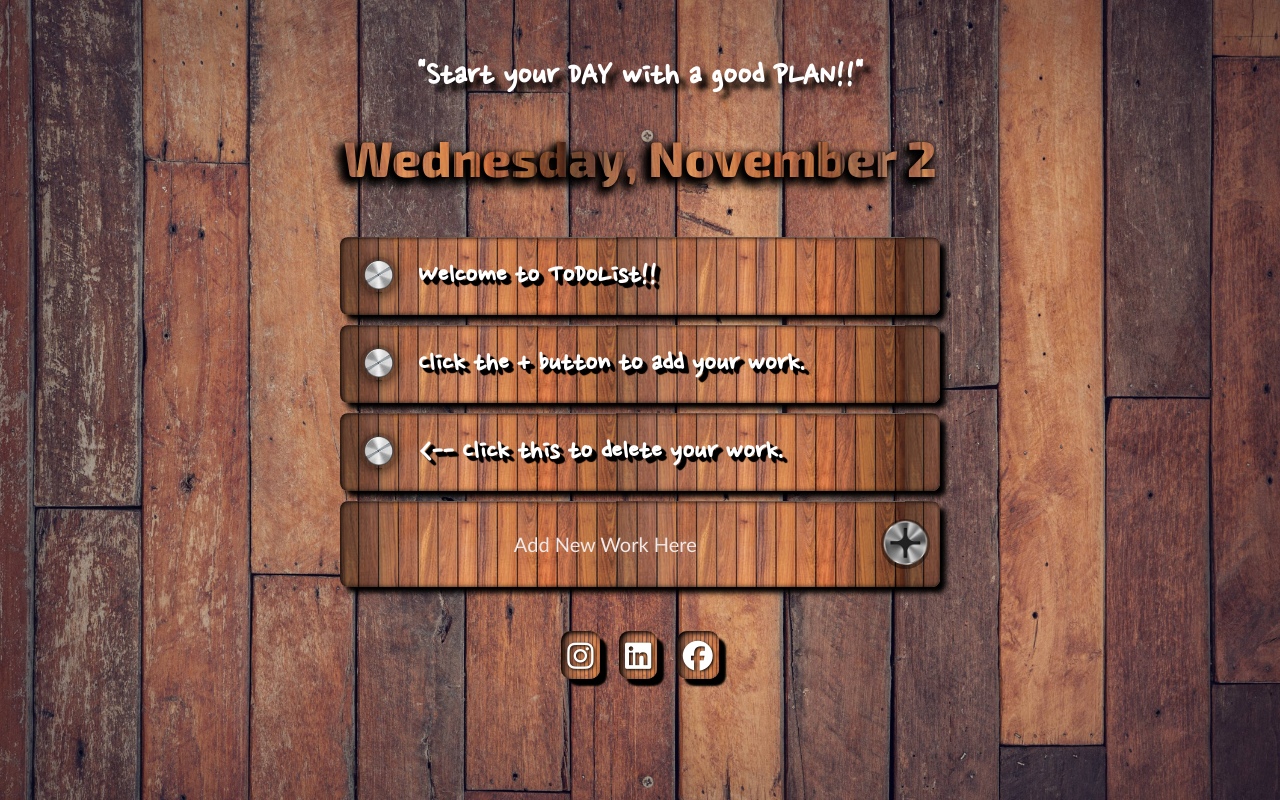
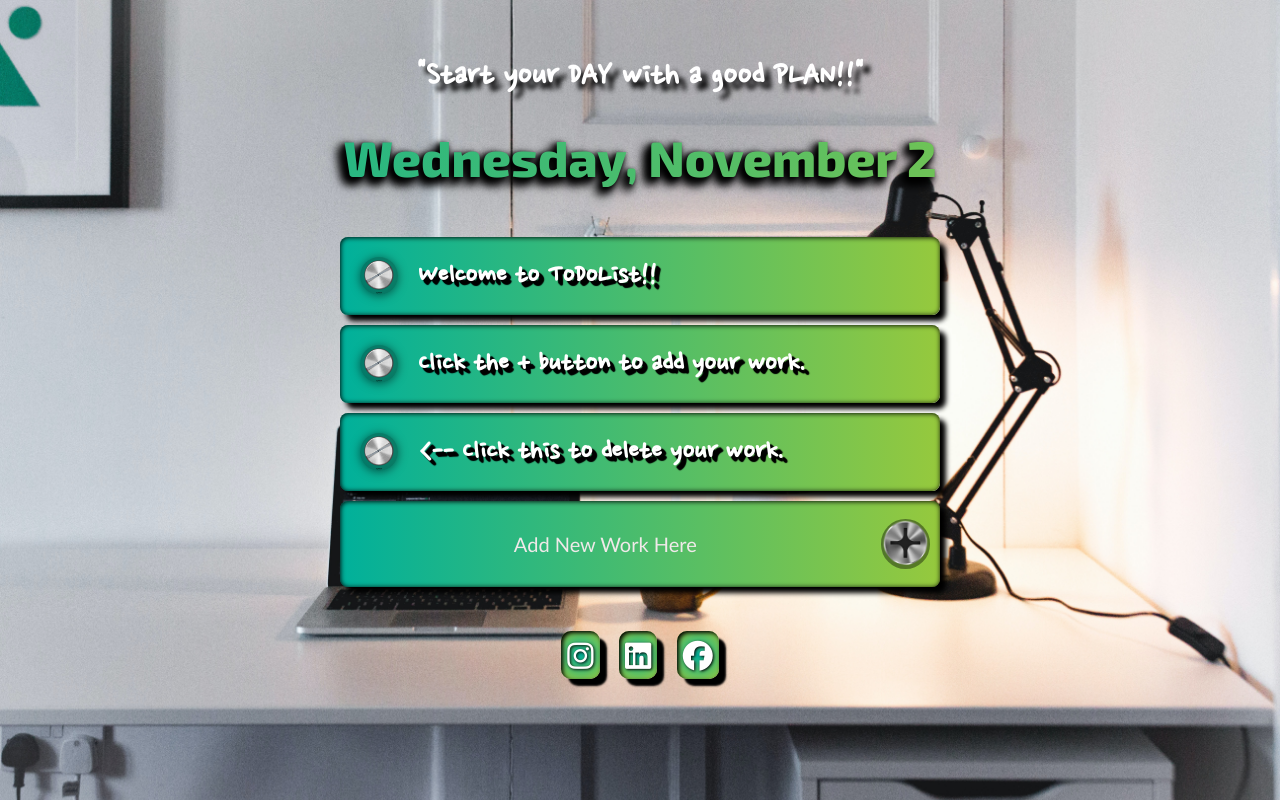
Before and after one commit to Jugya07/toDOapp, a Node server app: page / in a window 1280 px wide. Run offline with Node 20, Linux system fonts and the light colour scheme; data comes from the database, SQL or seed files in the repository; data that the repository does not hold is empty; some libraries are stand-ins or nearby versions.

Commit message:
updated the ui

```diff
--- a/app.js
+++ b/app.js
@@ -10,7 +10,7 @@ app.use(bodyParser.urlencoded({ extended: true }));
 app.use(express.static("public"));
 
 const password = pass.getPass();
-mongoose.connect(`mongodb+srv://Jugya07:${password}@cluster0.0gphwix.mongodb.net/toDoListDB`, {
+mongoose.connect(`mongodb://localhost:27017/toDoListDB`, {
   useNewUrlParser: true,
 });
 
@@ -78,11 +78,11 @@ app.post("/delete",  (req, res) =>{
   res.redirect("/");
 });
 
-let port = process.env.PORT;
-if (port == null || port == "") {
-  port = 3000;
-}
+// let port = process.env.PORT;
+// if (port == null || port == "") {
+//   port = 3000;
+// }
 
-app.listen(port,  () => {
+app.listen(3000, () => {
   console.log("Server is running");
 });
--- a/public/css/styles.css
+++ b/public/css/styles.css
@@ -1,7 +1,6 @@
 body {
-  background-image: url("back3.jpeg");
+  background-image: url("back2.jpg");
   background-attachment: fixed;
-  background-color: rgb(39, 255, 143);
   background-repeat: no-repeat;
   background-size: cover;
   font-family: "Exo 2", sans-serif;
@@ -36,7 +35,7 @@ body {
   margin: auto;
   position: relative;
   font-family: "Exo 2", sans-serif;
-  background: url("wood.jpeg");
+  background:linear-gradient(to right, #00b09b, #96c93d);
   background-attachment: fixed;
   background-clip: text;
   -webkit-background-clip: text;
@@ -55,7 +54,7 @@ body {
 .item {
   min-height: 57px;
   background: rgba(42, 42, 42, 0.5);
-  background-image: url(wood.jpeg);
+  background:linear-gradient(to right, #00b09b, #96c93d);
   box-shadow: 6px 6px 5px black, inset 0.5px 0.5px 5px black;
   display: flex;
   align-items: center;
@@ -180,7 +179,7 @@ footer {
   margin-bottom: 25px;
 }
 footer a {
-  background: url("wood.jpeg");
+  background: radial-gradient(circle, #00b09b, #96c93d);
   background-repeat: no-repeat;
   background-size: cover;
   box-shadow: 7px 7px 2px black, inset 2px 2px 4px black;
```
Also changed, not shown: public/css/back2.jpg (added), public/css/back3.jpeg (deleted), public/css/wood.jpeg (deleted), 1 other file.
